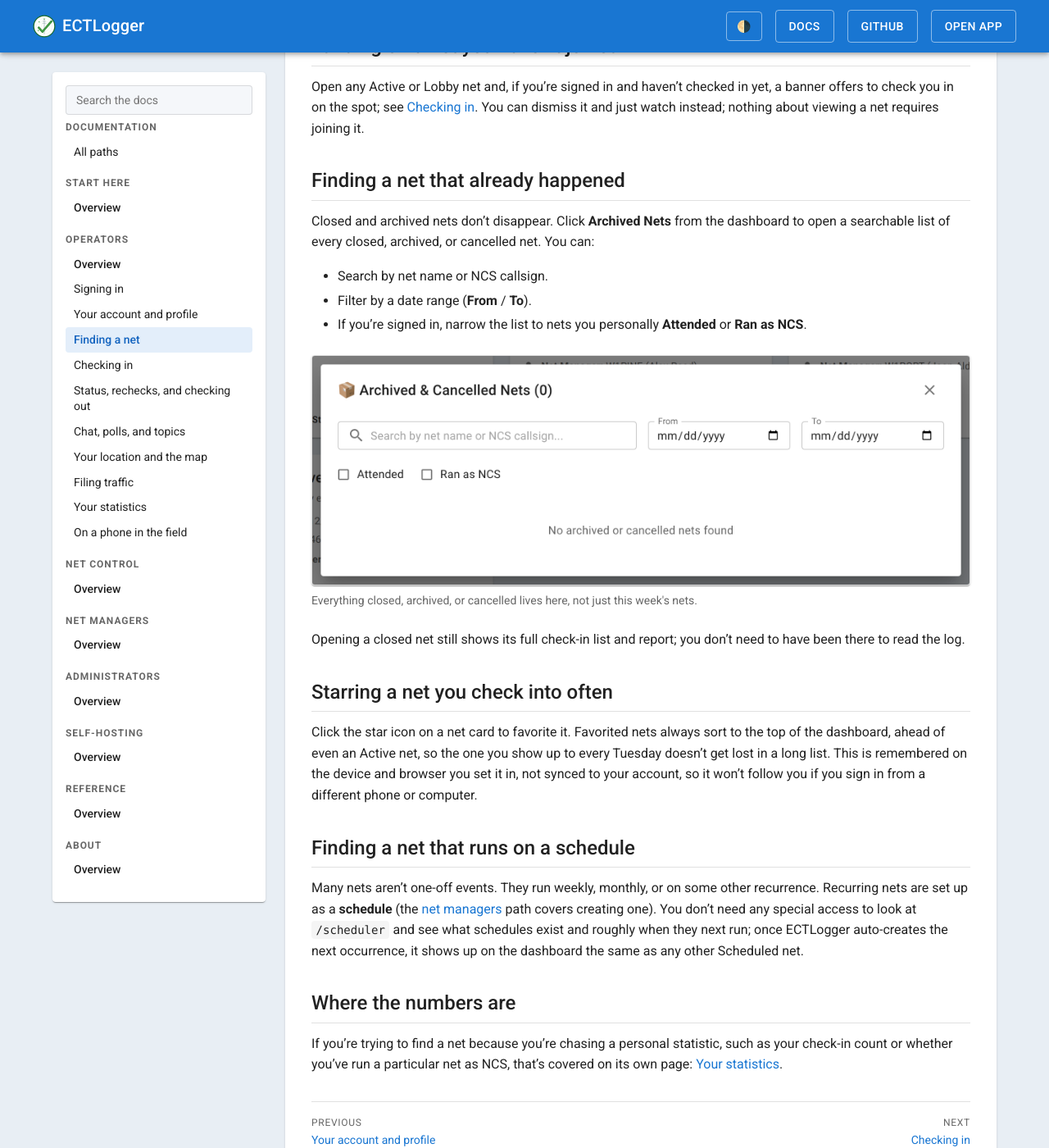
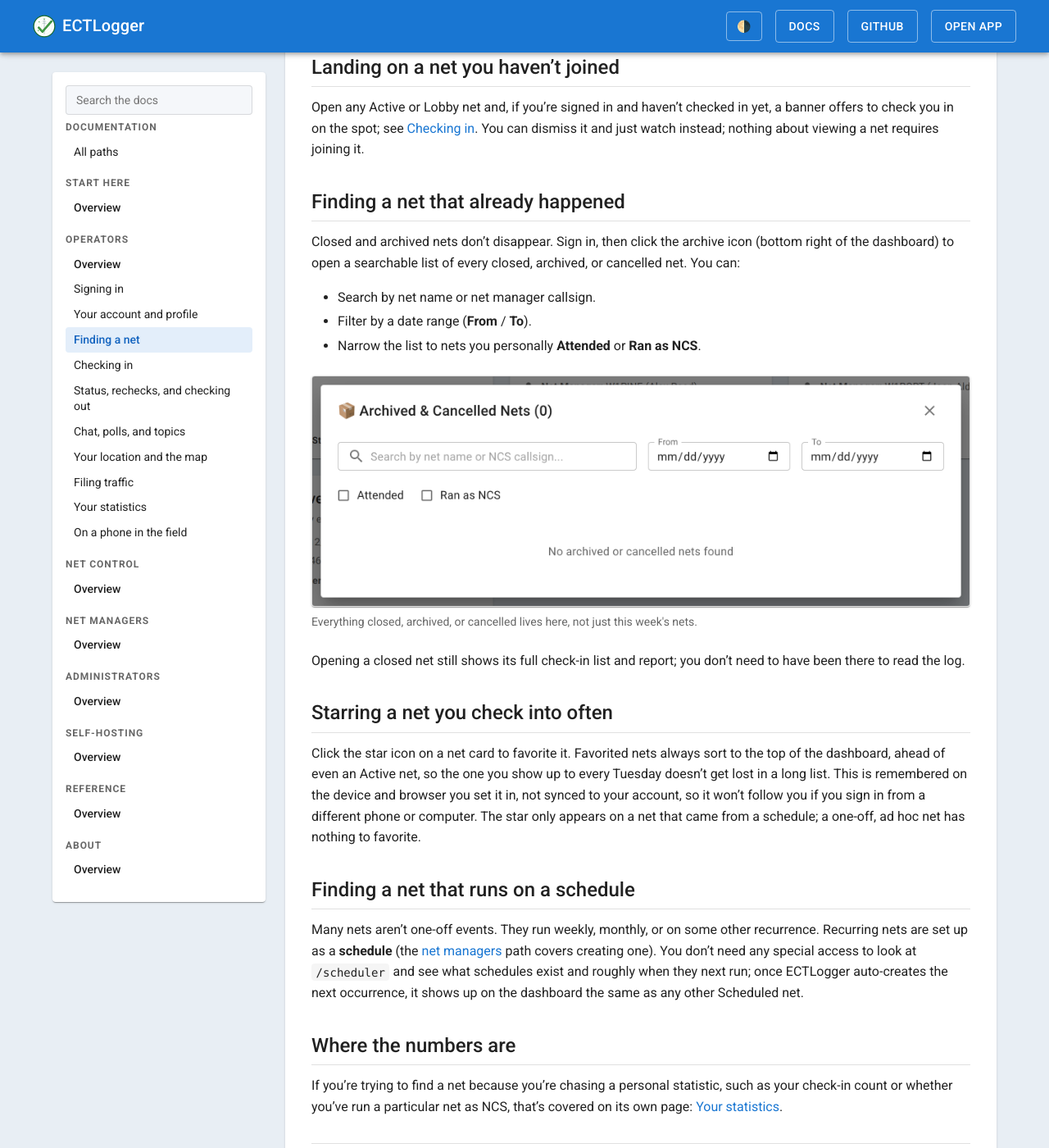
Before and after one commit to bradbrownjr/ectlogger, a Jekyll site: the page built from docs/operators/finding-a-net.md, in a window 1280 px wide and 1400 px high, scrolled down 1237 px. Shown: the whole window at 82% size. Built offline with Jekyll 4.4.1, drawn with Linux system fonts in a browser that asks for light colours; comment, search, counter and statistics services are not loaded; some of the changed text lies outside the part shown.

Commit message:
Docs: fact-check the operators path against the code
- Dashboard and archive search match the net manager's callsign, not NCS;
  the archive is an icon button that needs you signed in; only nets from a
  schedule can be starred
- Check-in banner wording differs for a lobby; its third button is 'Check In
  as Participant'; Spotter # is not prefilled; the activity log always names
  who logged a check-in; links and emails are refused in check-in fields
- Every callsign opens a profile popup, account or not
- 'Listening only' label; a recheck adds a row (index teaser was wrong)

Co-Authored-By: Claude Opus 5.5 <noreply@anthropic.com>
Claude-Session: https://claude.ai/code/session_01Dz2y8UqRYDV67EQZaZUje3

```diff
--- a/docs/operators/finding-a-net.md
+++ b/docs/operators/finding-a-net.md
@@ -26,7 +26,7 @@ Each net shows as a card with a status chip:
 - **Archived** — closed and tucked away; see below.
 - **Cancelled** — a scheduled or draft occurrence that was called off ahead of time rather than deleted, so it doesn't quietly get recreated by the schedule.
 
-By default, nets are sorted with Active and Lobby first (most recently started at the top), then Scheduled and Draft (soonest first), then everything else alphabetically. A search box filters by net name, description, NCS callsign, or frequency. You can switch the sort to plain alphabetical order in your [profile settings](/docs/operators/account-and-profile/) if you'd rather.
+By default, nets are sorted with Active and Lobby first (most recently started at the top), then Scheduled and Draft (soonest first), then everything else alphabetically. A search box filters by net name, description, or frequency, and by the net manager's callsign or name. You can switch the sort to plain alphabetical order in your [profile settings](/docs/operators/account-and-profile/) if you'd rather.
 
 <figure>
   <img src="/docs/img/operators/dashboard-net-list.png"
@@ -40,11 +40,11 @@ Open any Active or Lobby net and, if you're signed in and haven't checked in yet
 
 ## Finding a net that already happened
 
-Closed and archived nets don't disappear. Click **Archived Nets** from the dashboard to open a searchable list of every closed, archived, or cancelled net. You can:
+Closed and archived nets don't disappear. Sign in, then click the archive icon (bottom right of the dashboard) to open a searchable list of every closed, archived, or cancelled net. You can:
 
-- Search by net name or NCS callsign.
+- Search by net name or net manager callsign.
 - Filter by a date range (**From** / **To**).
-- If you're signed in, narrow the list to nets you personally **Attended** or **Ran as NCS**.
+- Narrow the list to nets you personally **Attended** or **Ran as NCS**.
 
 <figure>
   <img src="/docs/img/operators/archived-nets-dialog.png"
@@ -56,7 +56,7 @@ Opening a closed net still shows its full check-in list and report; you don't ne
 
 ## Starring a net you check into often
 
-Click the star icon on a net card to favorite it. Favorited nets always sort to the top of the dashboard, ahead of even an Active net, so the one you show up to every Tuesday doesn't get lost in a long list. This is remembered on the device and browser you set it in, not synced to your account, so it won't follow you if you sign in from a different phone or computer.
+Click the star icon on a net card to favorite it. Favorited nets always sort to the top of the dashboard, ahead of even an Active net, so the one you show up to every Tuesday doesn't get lost in a long list. This is remembered on the device and browser you set it in, not synced to your account, so it won't follow you if you sign in from a different phone or computer. The star only appears on a net that came from a schedule; a one-off, ad hoc net has nothing to favorite.
 
 ## Finding a net that runs on a schedule
 
```
Also changed, not shown: other parts of docs/operators/finding-a-net.md (+1 -1 lines), docs/operators/account-and-profile.md (+2 -2 lines), docs/operators/checking-in.md (+7 -5 lines), docs/operators/index.md (+2 -2 lines), docs/operators/status-and-checking-out.md (+2 -2 lines).
